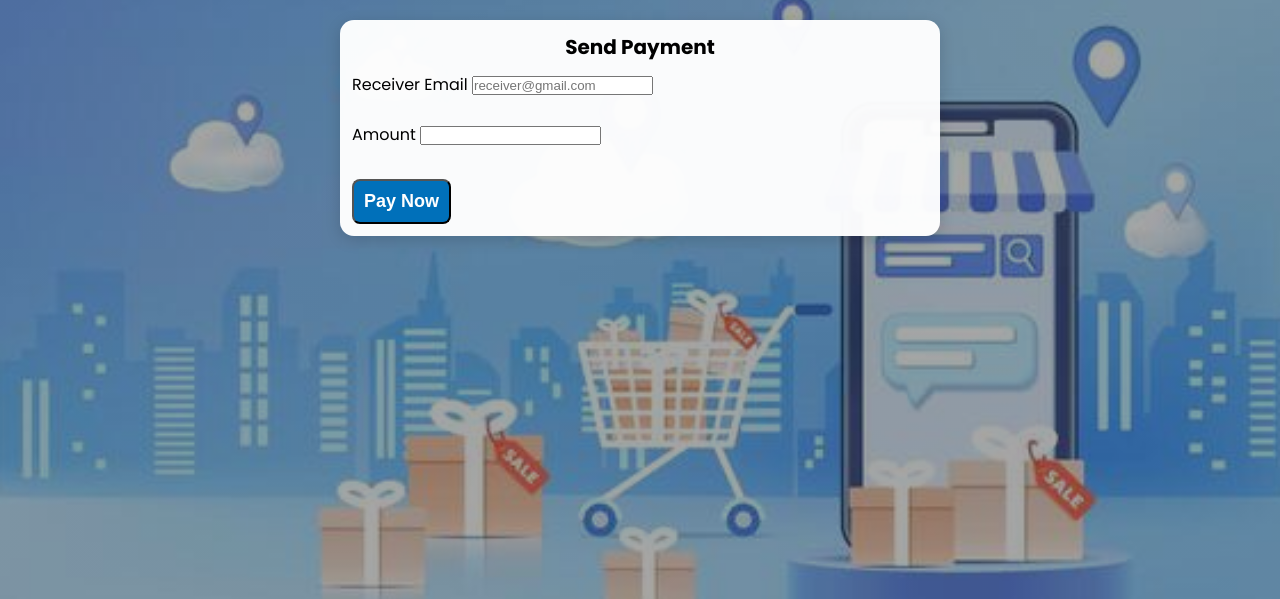
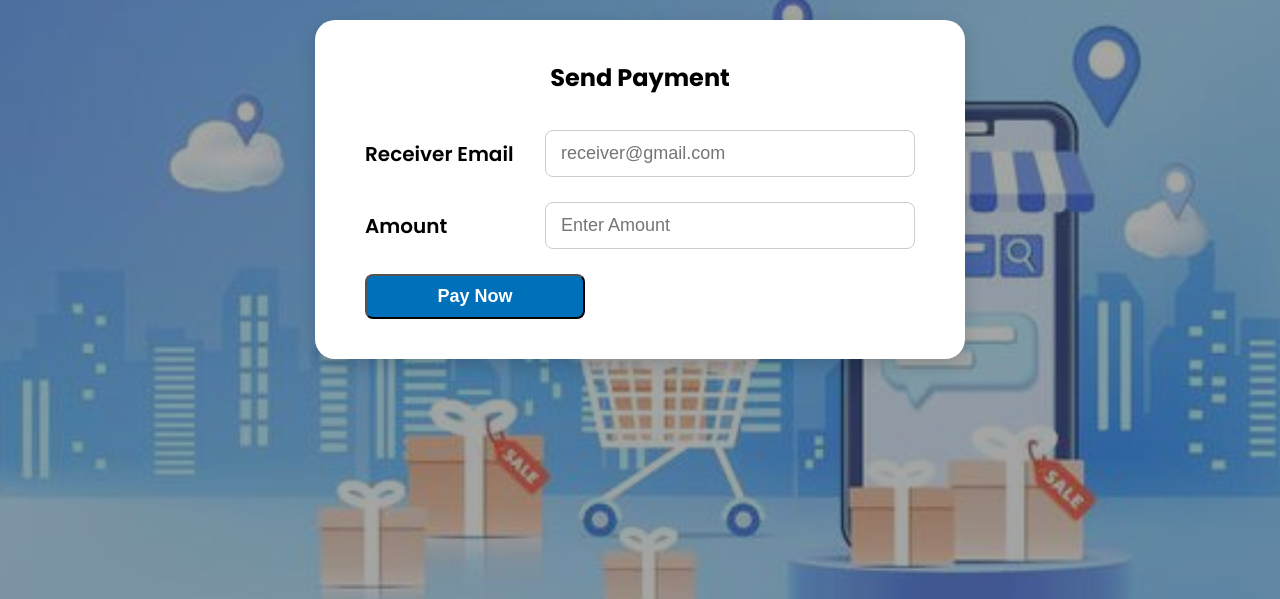
Before and after one commit to Madheswaran/Projects, a Flask app: page /pay in a window 1280 px wide. Shown: the part 81-680 px from the top of the page. Run offline with Flask 3, Linux system fonts and the light colour scheme; the visitor is signed in with stand-in values (Sample User, id 1); some libraries are stand-ins or nearby versions.

Commit message:
ui cosmetic

```diff
--- a/devops/paypal-app/frontend-service/app.py
+++ b/devops/paypal-app/frontend-service/app.py
@@ -168,6 +168,8 @@ def dashboard():
     )
 
     rows = cur.fetchall()
+    print("Customer ID =", customer_id)
+    print("Rows =", rows)
 
     customer["transactions"] = []
 
--- a/devops/paypal-app/frontend-service/static/style.css
+++ b/devops/paypal-app/frontend-service/static/style.css
@@ -243,6 +243,12 @@ body{
     margin-bottom:18px;
 
     box-shadow:0 4px 15px rgba(0,0,0,.15);
+}
+
+.wallet-card,
+.customer-card{
+
+    height:360px;
 
 }
 
@@ -490,3 +496,79 @@ td{
 .profile-table td:first-child{
     font-weight:600;
 }
+
+/* ==========================================================
+   PAY PAGE
+========================================================== */
+
+.payment-card{
+
+    width:650px;
+
+    margin:0 auto;
+
+    background:white;
+
+    border-radius:20px;
+
+    padding:40px 50px;
+
+    box-shadow:0 6px 18px rgba(0,0,0,.15);
+
+}
+
+.payment-card h2{
+
+    text-align:center;
+
+    margin-bottom:35px;
+
+}
+
+.form-row{
+
+    display:flex;
+
+    align-items:center;
+
+    margin-bottom:25px;
+
+}
+
+.form-row label{
+
+    width:180px;
+
+    font-size:20px;
+
+    font-weight:600;
+
+}
+
+.form-row input{
+
+    flex:1;
+
+    padding:12px 15px;
+
+    border:1px solid #ccc;
+
+    border-radius:8px;
+
+    font-size:18px;
+
+}
+
+.form-actions{
+
+    text-align:center;
+
+    margin-top:20px;
+
+}
+
+.form-actions .action-btn{
+
+    width:220px;
+
+}
--- a/devops/paypal-app/frontend-service/templates/pay.html
+++ b/devops/paypal-app/frontend-service/templates/pay.html
@@ -13,7 +13,8 @@
 
     <link rel="preconnect" href="https://fonts.gstatic.com" crossorigin>
 
-    <link href="https://fonts.googleapis.com/css2?family=Poppins:wght@300;400;500;600;700&display=swap" rel="stylesheet">
+    <link href="https://fonts.googleapis.com/css2?family=Poppins:wght@300;400;500;600;700&display=swap"
+          rel="stylesheet">
 
 </head>
 
@@ -27,41 +28,52 @@
 
     <a href="/logout"
        class="logout-btn">
-
         Logout
-
     </a>
 
 </div>
 
 <div class="container">
 
-<div class="card" style="width:600px;margin:auto;">
+    <div class="payment-card">
 
         <h2>Send Payment</h2>
 
         <form method="POST">
 
-<label>Receiver Email</label>
+            <div class="form-row">
+
+                <label for="receiver">
+                    Receiver Email
+                </label>
 
                 <input
                     type="email"
+                    id="receiver"
                     name="receiver"
                     placeholder="receiver@gmail.com"
                     required>
 
-<br><br>
+            </div>
 
-<label>Amount</label>
+            <div class="form-row">
+
+                <label for="amount">
+                    Amount
+                </label>
 
                 <input
                     type="number"
+                    id="amount"
+                    name="amount"
                     step="0.01"
                     min="1"
-name="amount"
+                    placeholder="Enter Amount"
                     required>
 
-<br><br>
+            </div>
+
+            <div class="form-actions">
 
                 <button
                     class="action-btn"
@@ -71,6 +83,9 @@ onclick="this.disabled=true;this.form.submit();">
                     Pay Now
 
                 </button>
+
+            </div>
+
         </form>
 
     </div>
```
Also changed, not shown: devops/paypal-app/helm/postgres/files/migration.sql (+0 -20 lines), devops/paypal-app/helm/postgres/templates/initdb-configmap.yaml (+0 -23 lines). Lines whose indentation alone changed are shown as unchanged.
